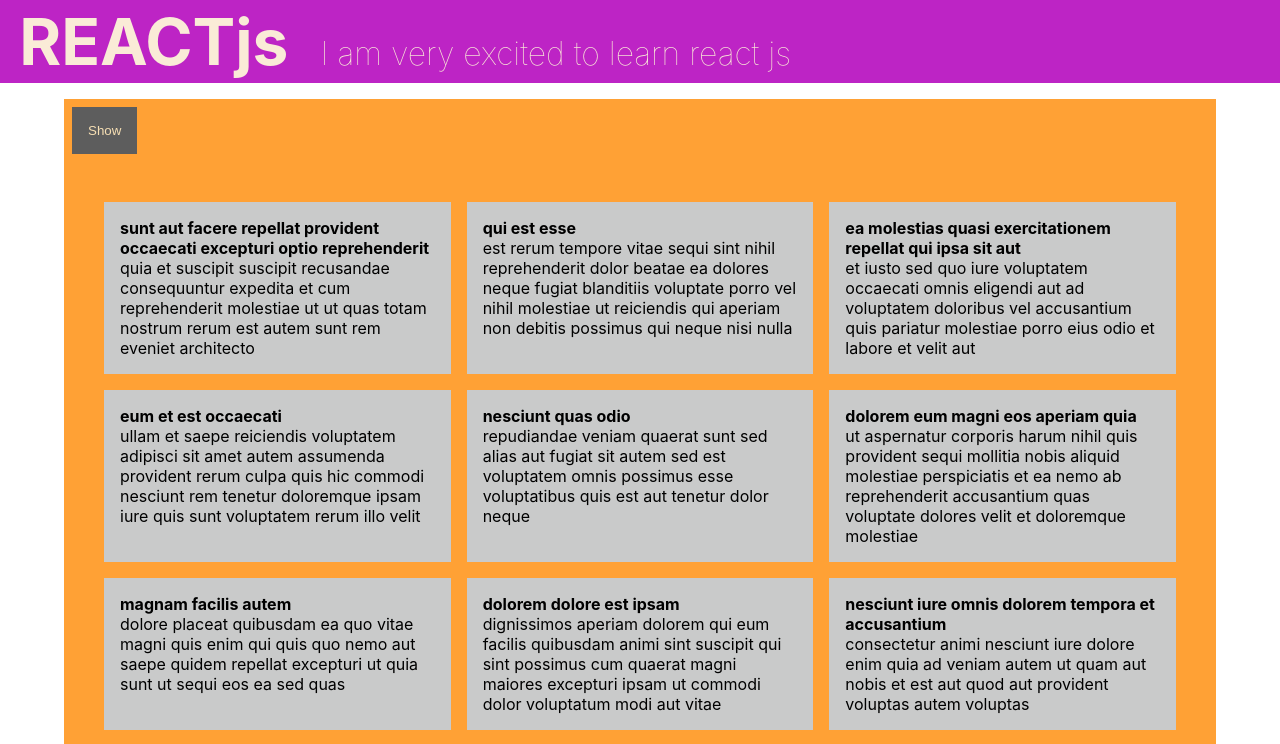
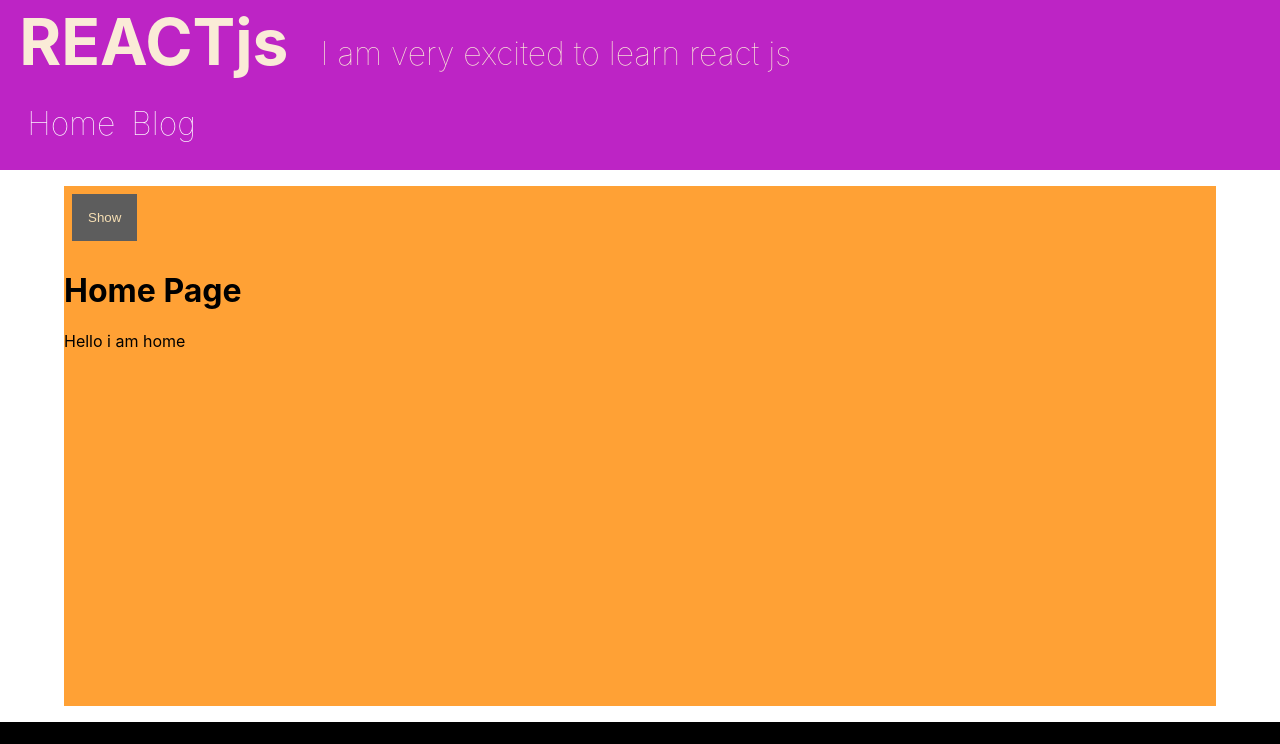
Before and after one commit to salemBahri/MyReactJS, a React (Create React App) app: page / in a window 1280 px wide. Shown: the top 744 px of the page. Built offline with nearby package versions, Linux system fonts and the light colour scheme.

Commit message:
SPA with routes

```diff
--- a/package.json
+++ b/package.json
@@ -8,6 +8,7 @@
     "@testing-library/user-event": "^13.5.0",
     "react": "^18.3.1",
     "react-dom": "^18.3.1",
+    "react-router-dom": "^6.28.0",
     "react-scripts": "5.0.1",
     "web-vitals": "^2.1.4"
   },
--- a/src/App.css
+++ b/src/App.css
@@ -65,3 +65,19 @@
 .post-title{
     font-weight: bold;
 }
+.header-nav{
+    margin: 1rem;
+    display: flex;
+}
+
+.header-nav-item{
+    list-style: none;
+    padding: 0.5rem;
+    text-decoration: none;
+}
+.header-nav-item:hover{
+    background-color: rgba(98, 0, 123, 0.28);
+    color: rgb(0, 0, 0);
+    border-radius: 0.4rem;
+
+}
--- a/src/App.js
+++ b/src/App.js
@@ -1,4 +1,4 @@
-
+import { BrowserRouter as Router } from 'react-router-dom';
 import './App.css';
 import Main from './Main';
 import Header from './Header';
@@ -8,9 +8,11 @@
 function App() {
   return (
     <>
+    <Router>
     <Header title="REACTjs"/>
     <Main />
     <Footer />
+    </Router>
 
   </>
   );
--- a/src/Header.jsx
+++ b/src/Header.jsx
@@ -1,9 +1,18 @@
+import { Link } from "react-router-dom";
 const Header=(props)=>{
     const {title,text}=props;
     return(
         <header className="header">
             <h1 className="header-heading">{title}</h1>
             <p className="header-text">{text}</p>
+            <nav className="header-nav">
+                <li className="header-nav-item">
+                    <Link to="/" style={{color:"#fff",textDecoration:"none"}}>Home</Link>
+                </li>
+                <li className="header-nav-item">
+                <Link to="/blog" style={{color:"#fff",textDecoration:"none"}}>Blog</Link>
+                </li>
+            </nav>
         </header>
 
     )
--- /dev/null
+++ b/src/Home.jsx
@@ -0,0 +1,10 @@
+const Home=()=>{
+    return(
+        <>
+        <h1>Home Page</h1>
+        <p>Hello i am home</p>
+        </>
+
+    )
+}
+export default Home;
--- a/src/Main.jsx
+++ b/src/Main.jsx
@@ -1,8 +1,9 @@
 import {useState} from "react";
-import FirstComponent from "./FirstComponent";
+import { BrowserRouter,Route,Switch,Routes } from "react-router-dom";
 import Notification from "./Notification";
 import Button from "./Button";
 import Posts from "./Posts";
+import Home from "./Home";
 
 const Main=(e)=>{
     const handle=()=>{
@@ -21,7 +22,13 @@
                 <Notification text="Hi I am new notification"/>
             }
 
-            <Posts/>
+            <switch>
+                <Routes>
+                <Route path="/" Component={Home} />
+                <Route path="/blog" Component={Posts} />
+                </Routes>
+            </switch>
+
 
         </main>
     )
```
Also changed, not shown: src/Posts.jsx (line endings or trailing spaces), 1 other file (tests, documents, lock files or other folders).
